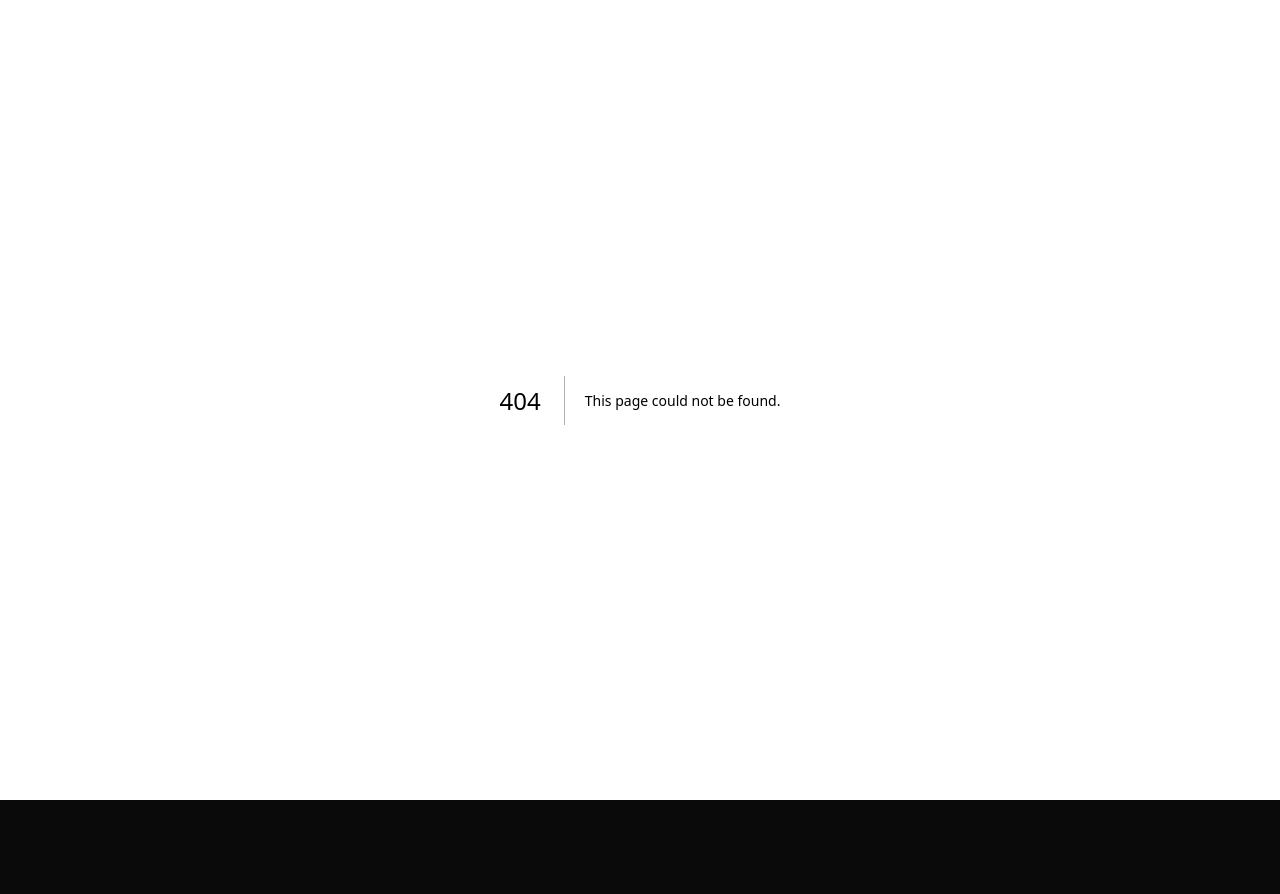
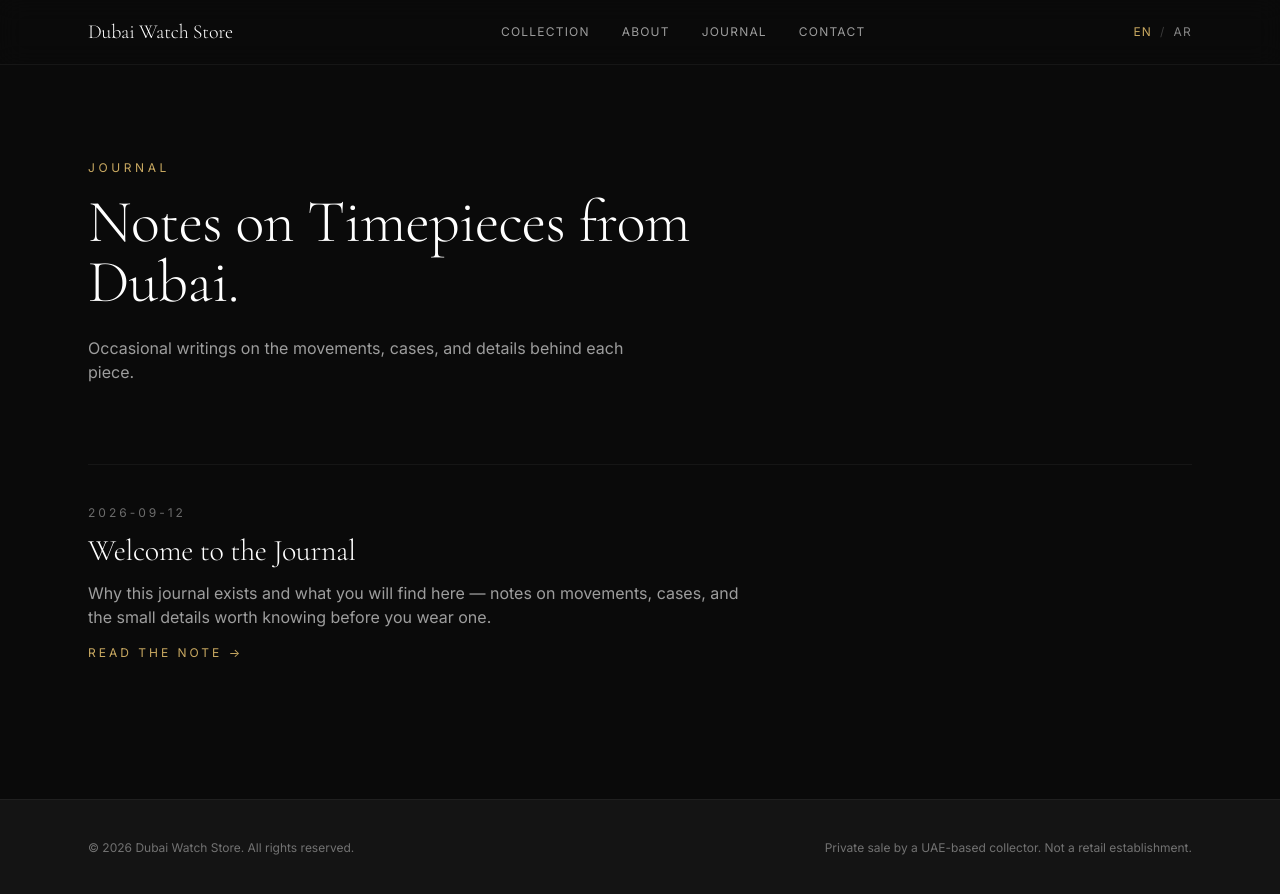
Before and after one commit to cardanobuybot/dubaiwatchstore, a Next.js app: page /en/blog in a window 1280 px wide. Before the commit this address had no page. Before the commit the page ends 800 px from the top, so only its background shows below. Built offline with nearby package versions, Linux system fonts and the light colour scheme.

Commit message:
Add Journal (blog) + robots.txt (open to AI+search) + sitemap.xml

```diff
--- /dev/null
+++ b/app/[locale]/blog/[slug]/page.tsx
@@ -0,0 +1,80 @@
+import type { Metadata } from 'next';
+import { setRequestLocale } from 'next-intl/server';
+import { useTranslations } from 'next-intl';
+import { notFound } from 'next/navigation';
+import { Link } from '@/i18n/routing';
+import { posts, getPost } from '@/content/blog/posts';
+import { Navbar } from '@/components/Navbar';
+import { Footer } from '@/components/Footer';
+
+export function generateStaticParams() {
+  return posts.map((p) => ({ slug: p.slug }));
+}
+
+export async function generateMetadata({
+  params,
+}: {
+  params: Promise<{ slug: string }>;
+}): Promise<Metadata> {
+  const { slug } = await params;
+  const post = getPost(slug);
+  if (!post) return {};
+  return {
+    title: `${post.title} — Dubai Watch Store`,
+    description: post.excerpt,
+    openGraph: {
+      title: post.title,
+      description: post.excerpt,
+      type: 'article',
+      publishedTime: post.date,
+    },
+  };
+}
+
+export default async function BlogPost({
+  params,
+}: {
+  params: Promise<{ locale: string; slug: string }>;
+}) {
+  const { locale, slug } = await params;
+  setRequestLocale(locale);
+  const post = getPost(slug);
+  if (!post) notFound();
+
+  return (
+    <main className="min-h-screen bg-ink">
+      <Navbar />
+      <Article post={post} />
+      <Footer />
+    </main>
+  );
+}
+
+function Article({ post }: { post: NonNullable<ReturnType<typeof getPost>> }) {
+  const t = useTranslations('blog');
+  const paragraphs = post.body.split(/\n\n+/);
+
+  return (
+    <article className="pb-24 pt-32 md:pt-40">
+      <div className="mx-auto max-w-2xl px-6">
+        <Link
+          href="/blog"
+          className="text-xs uppercase tracking-[0.25em] text-white/50 hover:text-gold"
+        >
+          ← {t('back')}
+        </Link>
+        <p className="mt-10 text-xs uppercase tracking-[0.3em] text-gold">
+          {post.date}
+        </p>
+        <h1 className="font-display mt-3 text-4xl leading-tight text-white md:text-5xl">
+          {post.title}
+        </h1>
+        <div className="mt-10 space-y-6 text-lg leading-relaxed text-white/70">
+          {paragraphs.map((p, i) => (
+            <p key={i}>{p}</p>
+          ))}
+        </div>
+      </div>
+    </article>
+  );
+}
--- /dev/null
+++ b/app/[locale]/blog/page.tsx
@@ -0,0 +1,65 @@
+import { setRequestLocale } from 'next-intl/server';
+import { useTranslations } from 'next-intl';
+import { Link } from '@/i18n/routing';
+import { posts } from '@/content/blog/posts';
+import { Navbar } from '@/components/Navbar';
+import { Footer } from '@/components/Footer';
+
+export default async function BlogIndex({
+  params,
+}: {
+  params: Promise<{ locale: string }>;
+}) {
+  const { locale } = await params;
+  setRequestLocale(locale);
+
+  return (
+    <main className="min-h-screen bg-ink">
+      <Navbar />
+      <BlogList />
+      <Footer />
+    </main>
+  );
+}
+
+function BlogList() {
+  const t = useTranslations('blog');
+  const sorted = [...posts].sort((a, b) => b.date.localeCompare(a.date));
+
+  return (
+    <section className="pb-24 pt-32 md:pt-40">
+      <div className="container-x">
+        <p className="mb-4 text-xs uppercase tracking-[0.3em] text-gold">
+          {t('journal')}
+        </p>
+        <h1 className="font-display max-w-2xl text-4xl leading-tight text-white md:text-6xl">
+          {t('title')}
+        </h1>
+        <p className="mt-6 max-w-xl text-white/60">{t('subtitle')}</p>
+
+        {sorted.length === 0 ? (
+          <p className="mt-20 text-white/40">{t('empty')}</p>
+        ) : (
+          <ul className="mt-20 divide-y divide-white/5 border-t border-white/5">
+            {sorted.map((post) => (
+              <li key={post.slug} className="py-10">
+                <Link href={`/blog/${post.slug}`} className="group block">
+                  <p className="text-xs uppercase tracking-[0.25em] text-white/40">
+                    {post.date}
+                  </p>
+                  <h2 className="font-display mt-3 text-2xl text-white transition group-hover:text-gold md:text-3xl">
+                    {post.title}
+                  </h2>
+                  <p className="mt-3 max-w-2xl text-white/60">{post.excerpt}</p>
+                  <span className="mt-4 inline-block text-xs uppercase tracking-[0.25em] text-gold">
+                    {t('readMore')} →
+                  </span>
+                </Link>
+              </li>
+            ))}
+          </ul>
+        )}
+      </div>
+    </section>
+  );
+}
--- /dev/null
+++ b/app/robots.ts
@@ -0,0 +1,31 @@
+import type { MetadataRoute } from 'next';
+
+export default function robots(): MetadataRoute.Robots {
+  return {
+    rules: [
+      { userAgent: '*', allow: '/' },
+      { userAgent: 'Googlebot', allow: '/' },
+      { userAgent: 'Bingbot', allow: '/' },
+      { userAgent: 'DuckDuckBot', allow: '/' },
+      { userAgent: 'YandexBot', allow: '/' },
+      { userAgent: 'Applebot', allow: '/' },
+      { userAgent: 'GPTBot', allow: '/' },
+      { userAgent: 'ChatGPT-User', allow: '/' },
+      { userAgent: 'OAI-SearchBot', allow: '/' },
+      { userAgent: 'ClaudeBot', allow: '/' },
+      { userAgent: 'Claude-Web', allow: '/' },
+      { userAgent: 'anthropic-ai', allow: '/' },
+      { userAgent: 'Google-Extended', allow: '/' },
+      { userAgent: 'CCBot', allow: '/' },
+      { userAgent: 'PerplexityBot', allow: '/' },
+      { userAgent: 'YouBot', allow: '/' },
+      { userAgent: 'Meta-ExternalAgent', allow: '/' },
+      { userAgent: 'FacebookBot', allow: '/' },
+      { userAgent: 'Bytespider', allow: '/' },
+      { userAgent: 'Amazonbot', allow: '/' },
+      { userAgent: 'cohere-ai', allow: '/' },
+    ],
+    sitemap: 'https://dubaiwatchstore.ae/sitemap.xml',
+    host: 'https://dubaiwatchstore.ae',
+  };
+}
--- /dev/null
+++ b/app/sitemap.ts
@@ -0,0 +1,33 @@
+import type { MetadataRoute } from 'next';
+import { routing } from '@/i18n/routing';
+import { posts } from '@/content/blog/posts';
+
+export default function sitemap(): MetadataRoute.Sitemap {
+  const base = 'https://dubaiwatchstore.ae';
+  const entries: MetadataRoute.Sitemap = [];
+
+  for (const locale of routing.locales) {
+    entries.push({
+      url: `${base}/${locale}`,
+      lastModified: new Date(),
+      changeFrequency: 'monthly',
+      priority: 1,
+    });
+    entries.push({
+      url: `${base}/${locale}/blog`,
+      lastModified: new Date(),
+      changeFrequency: 'weekly',
+      priority: 0.8,
+    });
+    for (const post of posts) {
+      entries.push({
+        url: `${base}/${locale}/blog/${post.slug}`,
+        lastModified: new Date(post.date),
+        changeFrequency: 'monthly',
+        priority: 0.7,
+      });
+    }
+  }
+
+  return entries;
+}
--- a/components/Navbar.tsx
+++ b/components/Navbar.tsx
@@ -16,15 +16,18 @@ export function Navbar() {
         </Link>
 
         <nav className="hidden items-center gap-8 text-xs uppercase tracking-widest text-white/60 md:flex">
-          <a href="#collection" className="hover:text-gold">
+          <Link href="/#collection" className="hover:text-gold">
             {t('nav.collection')}
-          </a>
-          <a href="#about" className="hover:text-gold">
+          </Link>
+          <Link href="/#about" className="hover:text-gold">
             {t('nav.about')}
-          </a>
-          <a href="#contact" className="hover:text-gold">
+          </Link>
+          <Link href="/blog" className="hover:text-gold">
+            {t('nav.blog')}
+          </Link>
+          <Link href="/#contact" className="hover:text-gold">
             {t('nav.contact')}
-          </a>
+          </Link>
         </nav>
 
         <LanguageSwitcher />
--- /dev/null
+++ b/content/blog/posts.ts
@@ -0,0 +1,26 @@
+export type Post = {
+  slug: string;
+  title: string;
+  date: string;
+  excerpt: string;
+  body: string;
+};
+
+export const posts: Post[] = [
+  {
+    slug: 'welcome',
+    title: 'Welcome to the Journal',
+    date: '2026-09-12',
+    excerpt:
+      'Why this journal exists and what you will find here — notes on movements, cases, and the small details worth knowing before you wear one.',
+    body: `Every watch in this collection has been chosen by hand, from Dubai. The Journal is where I write about the movements inside, the finishing, and the small details worth knowing before you wear one.
+
+This is not a catalogue. It is a slow record of what makes a well-executed Seiko Mod worth its price — the depth of a good frosted finish, the tolerances of the NH72A, the balance of an integrated bracelet under Dubai heat.
+
+New notes appear when there is something worth saying. No SEO fluff, no filler.`,
+  },
+];
+
+export function getPost(slug: string): Post | undefined {
+  return posts.find((p) => p.slug === slug);
+}
--- a/messages/ar.json
+++ b/messages/ar.json
@@ -6,7 +6,16 @@
   "nav": {
     "collection": "المجموعة",
     "about": "نبذة",
+    "blog": "المدوّنة",
     "contact": "تواصل"
+  },
+  "blog": {
+    "journal": "المدوّنة",
+    "title": "ملاحظات عن الساعات من دبي.",
+    "subtitle": "كتابات متفرّقة حول الحركات والهياكل والتفاصيل خلف كل قطعة.",
+    "readMore": "اقرأ الملاحظة",
+    "back": "كل الملاحظات",
+    "empty": "لا توجد ملاحظات بعد."
   },
   "hero": {
     "eyebrow": "منتقاة في دبي · جاهزة للشحن",
--- a/messages/en.json
+++ b/messages/en.json
@@ -6,7 +6,16 @@
   "nav": {
     "collection": "Collection",
     "about": "About",
+    "blog": "Journal",
     "contact": "Contact"
+  },
+  "blog": {
+    "journal": "Journal",
+    "title": "Notes on Timepieces from Dubai.",
+    "subtitle": "Occasional writings on the movements, cases, and details behind each piece.",
+    "readMore": "Read the note",
+    "back": "All notes",
+    "empty": "No notes yet."
   },
   "hero": {
     "eyebrow": "Handpicked in Dubai · Ready to Ship",
```
